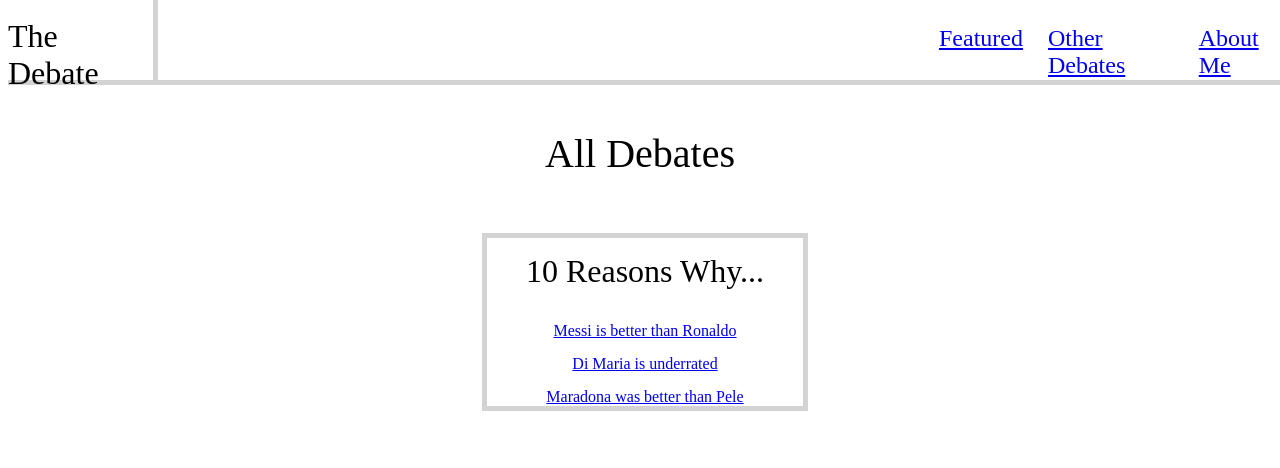
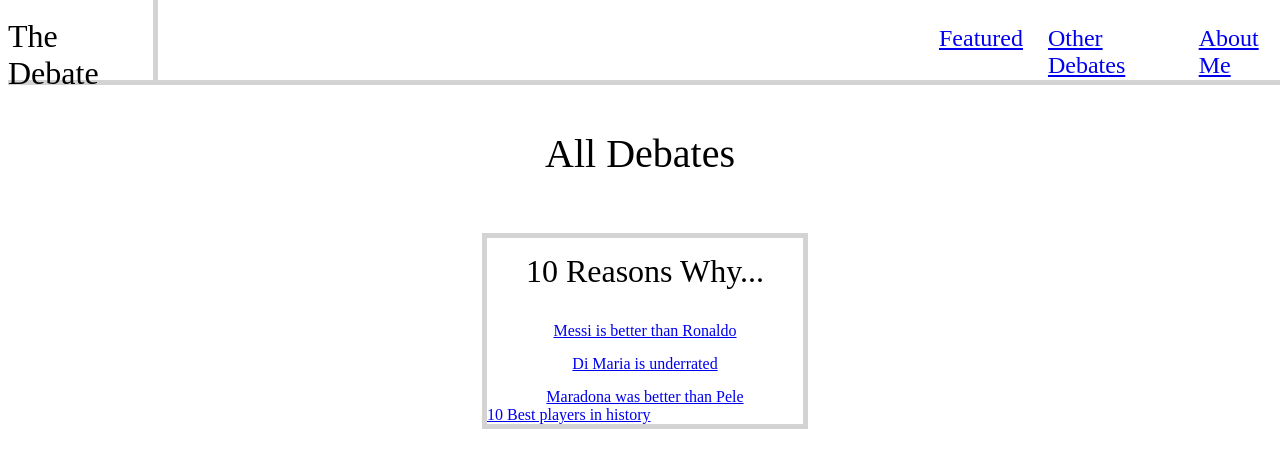
Before and after one commit to SantiDenari/SantiDenari.github.io, a plain HTML site: page OtherDebates.html in a window 1280 px wide. Drawn offline with Linux system fonts and the light colour scheme.

Commit message:
Update OtherDebates.html

```diff
--- a/OtherDebates.html
+++ b/OtherDebates.html
@@ -29,6 +29,7 @@
             <div class="MessivsRonaldo"><a href="index.html">Messi is better than Ronaldo</a></div>
             <div class="DiMariaunderrated"><a href="DiMariaunderrated.html">Di Maria is underrated</a></div>
             <div class="MaradonavsPele"><a href="MaradonaPele.html">Maradona was better than Pele</a></div>
+            <div class="best10"><a href="10Best.html">10 Best players in history</a></div>
         </div>
     </body>
 
```
